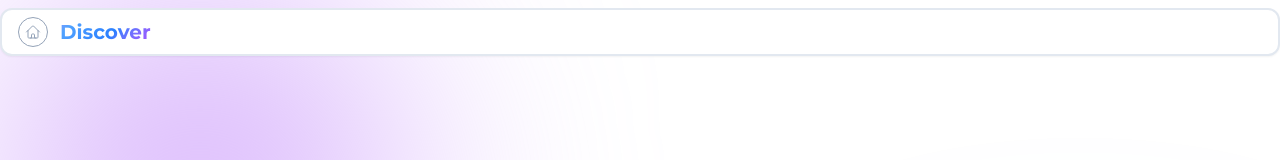
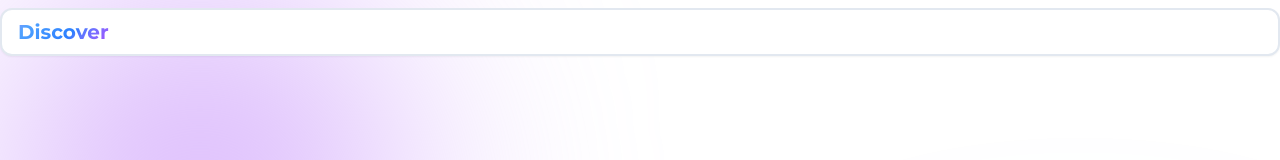
Before and after one commit to Atharv-110/gitgaze, a Next.js app: page /discover in a window 1280 px wide. Shown: the top 160 px of the page. Built offline with nearby package versions, Linux system fonts and the light colour scheme.

Commit message:
fixed header ui bugs

```diff
--- a/src/components/page-header.tsx
+++ b/src/components/page-header.tsx
@@ -88,7 +88,7 @@ const PageHeader = ({
   return (
     <header
       className={cn(
-        "absolute border-b md:border-2 border-slate-200 rounded-xl z-10 max-w-screen-xl w-full md:top-2 left-1/2 -translate-x-1/2 max-h-10 md:max-h-12 h-full bg-white/50 md:bg-white backdrop-blur shadow-sm flex items-center justify-between px-4",
+        "absolute border-b md:border-2 border-slate-200 rounded-none md:rounded-xl z-10 max-w-screen-xl w-full md:top-2 left-1/2 -translate-x-1/2 max-h-11 md:max-h-12 h-full bg-white/50 md:bg-white backdrop-blur shadow-sm flex items-center justify-between px-2 md:px-4",
         wrapperClassName,
         overrideWrapperClassName,
       )}
@@ -97,7 +97,7 @@ const PageHeader = ({
         {showBackButton && showBack && (
           <Button
             icon="ArrowLeftIcon"
-            className="bg-transparent border border-slate-400  hover:border-slate-500 group rounded-full p-1.5"
+            className="bg-transparent border border-slate-400  hover:border-slate-500 group rounded-full p-1 md:p-1.5"
             color="text-slate-400 !size-3 md:!size-4 group-hover:text-slate-500"
             onClick={() => router.back()}
           />
@@ -105,14 +105,14 @@ const PageHeader = ({
         {showHomeButton && (
           <Button
             icon="HomeIcon"
-            className="bg-transparent border border-slate-400  hover:border-slate-500 group rounded-full p-1.5"
+            className="bg-transparent border border-slate-400  hover:border-slate-500 group rounded-full p-1 md:p-1.5"
             color="text-slate-400 !size-3 md:!size-4 group-hover:text-slate-500"
             onClick={() => router.push(Route.HOME)}
           />
         )}
         {defaultType ? (
-          <h1 className="text-base w-fit md:text-xl font-bold line-clamp-1">
-            {username && <span>{username}'s </span>}
+          <h1 className="text-base w-fit md:text-xl font-bold">
+            {username && `${username}'s `}
             <AuroraText>{routeName}</AuroraText>
           </h1>
         ) : (
--- a/src/providers/main-provider.tsx
+++ b/src/providers/main-provider.tsx
@@ -22,7 +22,11 @@ export default function MainProvider({ children }: { children: ReactNode }) {
     <PageHeaderProvider>
       <QueryClientProvider client={queryClient}>
         <Background />
-        <PageHeader route={pathname} username={username} />
+        <PageHeader
+          showHomeButton={false}
+          route={pathname}
+          username={username}
+        />
         <main
           className={`${pathname === Route.HOME ? "pt-0" : "pt-14"} flex-1 w-full flex justify-start px-4 xl:px-16 overflow-y-auto [&::-webkit-scrollbar]:hidden`}
         >
```
